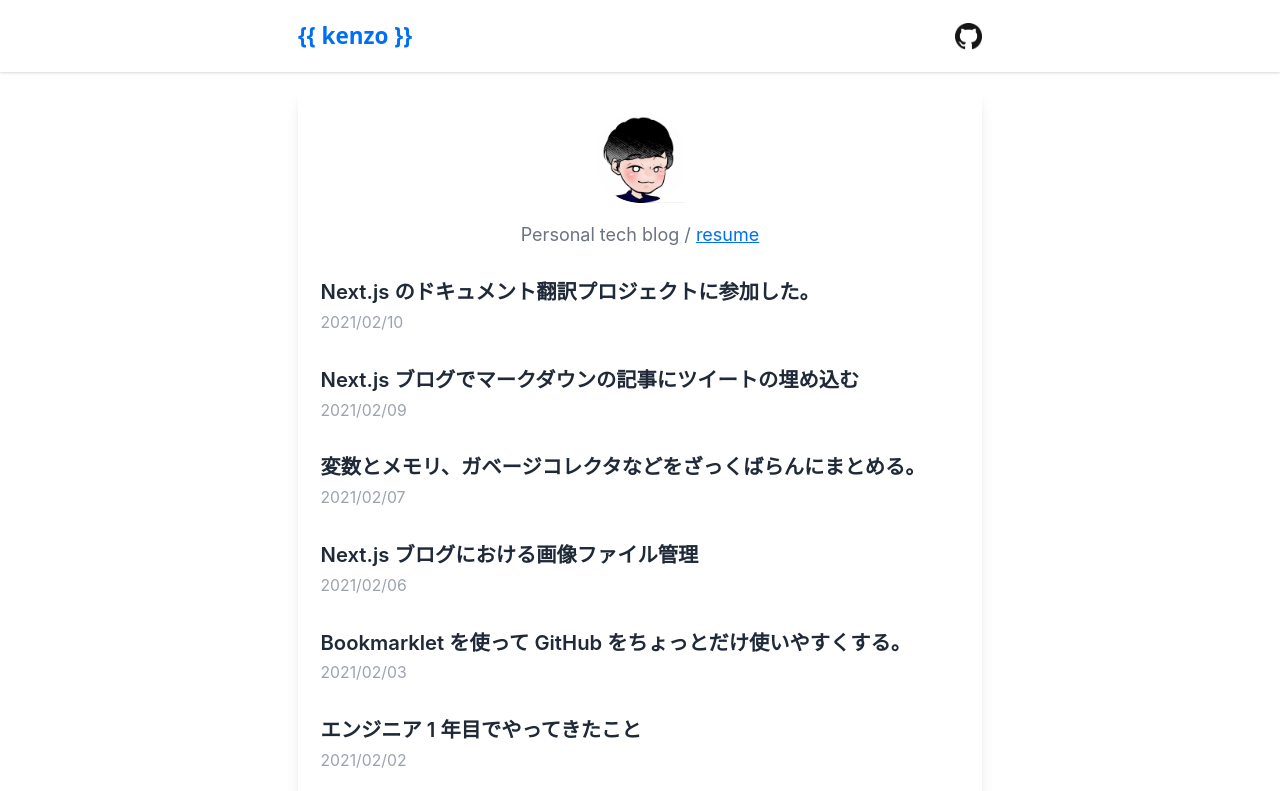
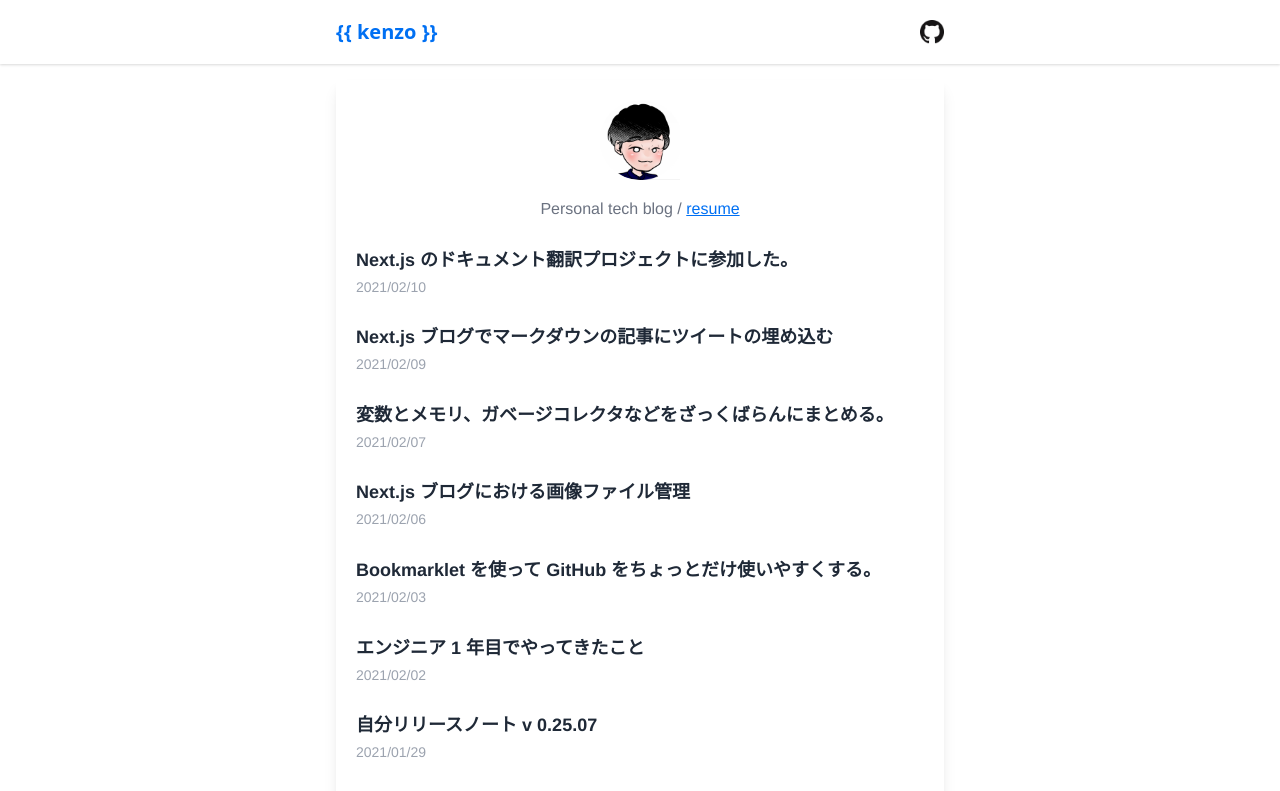
Before and after one commit to kenzo-tanaka/nextJsBlog, a Next.js app: page / in a window 1280 px wide. Shown: the top 791 px of the page. Built offline with nearby package versions, Linux system fonts and the light colour scheme.

Commit message:
fix body styles

```diff
--- a/styles/global.scss
+++ b/styles/global.scss
@@ -9,10 +9,11 @@ html,
 body {
   padding: 0;
   margin: 0;
-  font-family: -apple-system, BlinkMacSystemFont, Segoe UI, Roboto, Oxygen,
-    Ubuntu, Cantarell, Fira Sans, Droid Sans, Helvetica Neue, sans-serif;
+  font-family: "Helvetica Neue", Arial, "Hiragino Kaku Gothic ProN",
+    "Hiragino Sans", Meiryo, sans-serif;
   line-height: 1.6;
-  font-size: 18px;
+  font-weight: 400;
+  font-size: 100%;
 }
 
 * {
@@ -58,3 +59,7 @@ code {
 small {
   font-size: 14px;
 }
+
+.profile-section {
+  border-bottom: 1px solid rgb(51, 51, 51);
+}
```
